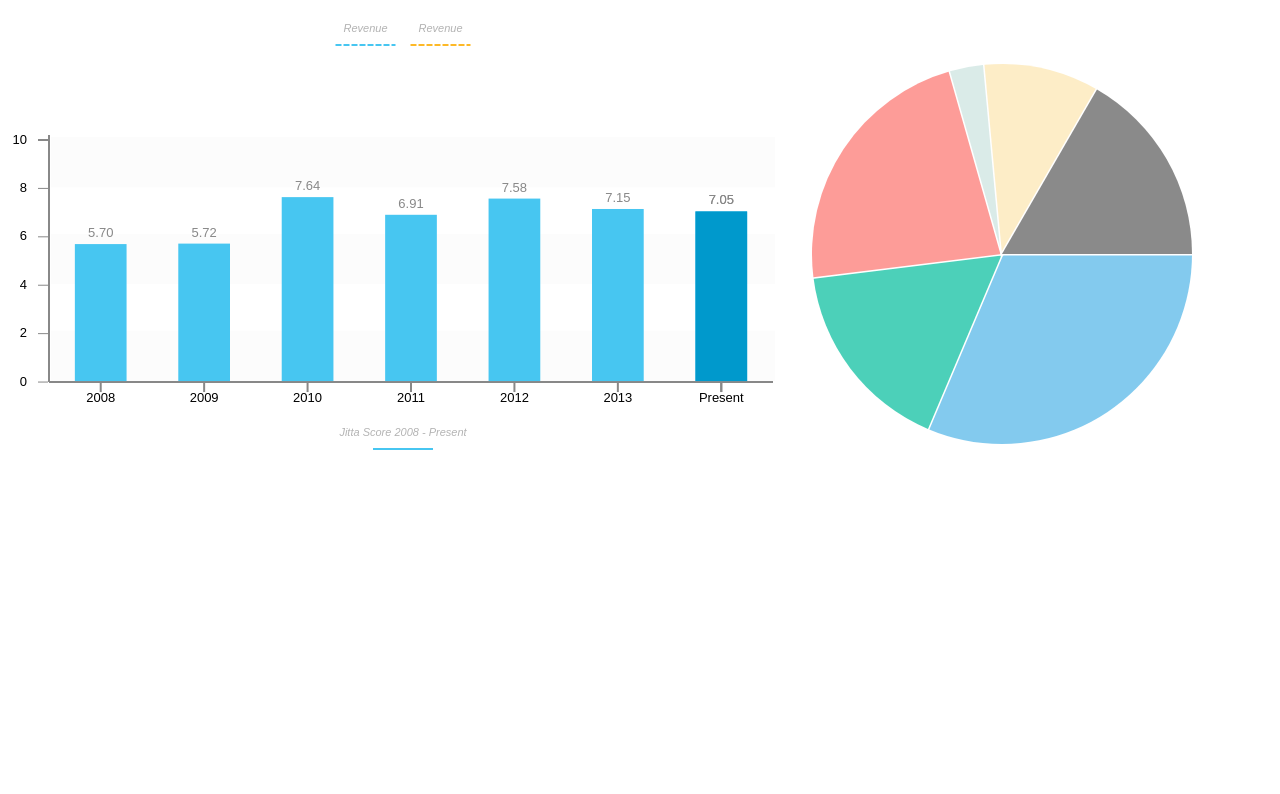
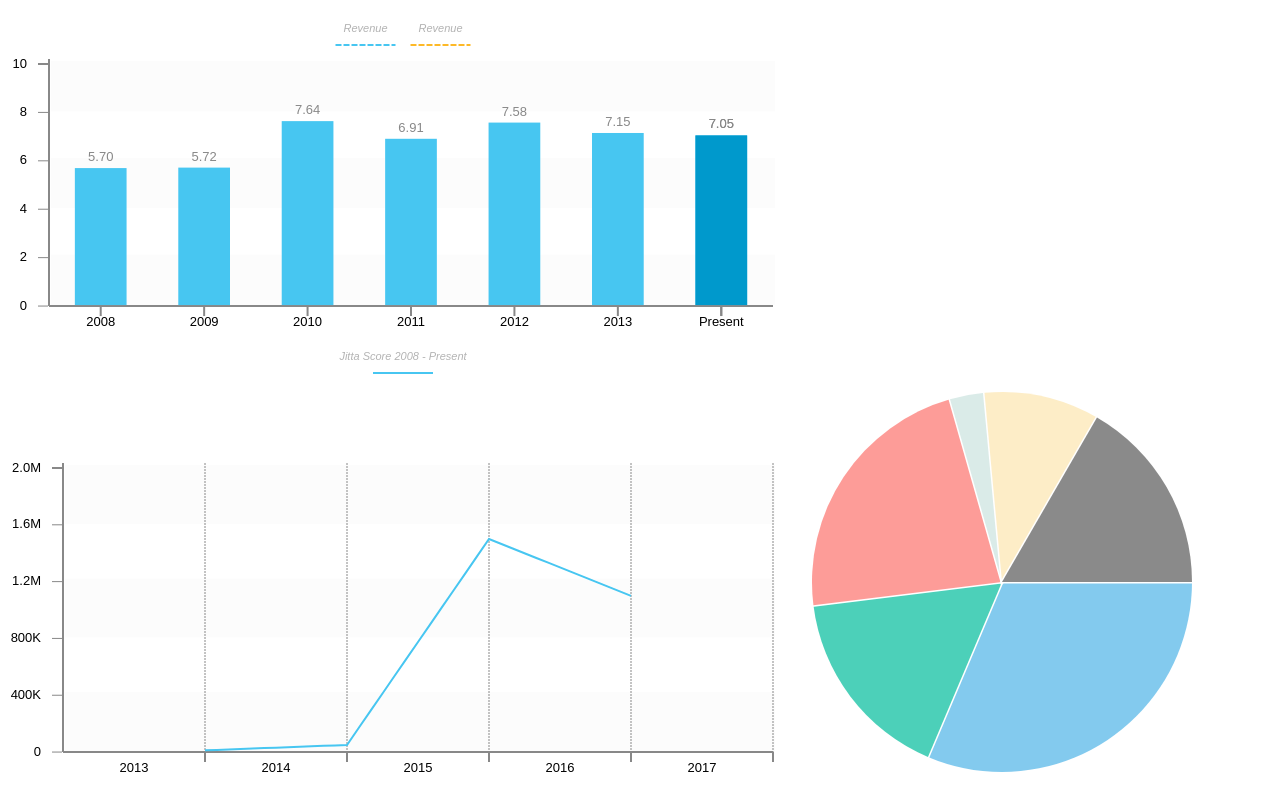
Before and after one commit to jitta/jchart, a website: page docs/index.html in a window 1280 px wide. Shown: the part 938-1732 px from the top of the page. Before the commit the page ends 1404 px from the top, so only its background shows below. Drawn offline with Linux system fonts and the light colour scheme.

Commit message:
add ‘K’ and fix huge numbers forrmatting

```diff
--- a/docs/index.html
+++ b/docs/index.html
@@ -14,6 +14,7 @@
         <script src="js/line-array-object-data.js"></script>
         <script src="js/line-object-data.js"></script>
         <script src="js/bar-array-data.js"></script>
+        <script src="js/line-object-data-huge.js"></script>
         <script src="js/pie.js"></script>
     </body>
 </html>
--- /dev/null
+++ b/docs/js/line-object-data-huge.js
@@ -0,0 +1,61 @@
+
+var line_data = {
+  data: [{
+    name: "Revenue",
+    type: "line",
+    data: {
+      "2013-12":{
+        value: 12000,
+        formatted: "12,000"
+      },
+      "2014-12":{
+        value: 50000,
+        formatted: "50,000"
+      },
+      "2015-12":{
+        value: 1500000,
+        formatted: "1,500,000"
+      },
+      "2016-12":{
+        value: 1100000,
+        formatted: "1,100,000"
+      }
+    },
+    style: {
+      line: "solid",
+      color: "#47C6F1",
+      fill_area: false
+    }
+  }],
+  labels: [new Date().getFullYear()], //at least include current year for object datas only.
+};
+
+var line_options = {
+  chart: {
+    width: 790,
+    height: 200 / 790 * window.innerWidth,
+  },
+  xAxis: {
+    data: line_data.labels,
+    label: {
+      align: 'center'
+    }
+  },
+  yAxis: {
+    breaks: 5,
+    min: 0,
+    max: null,
+    label: {
+      align: 'left'
+    }
+  },
+  legend: {
+    enable: false
+  }
+};
+
+var line_canvas = document.createElement('canvas');
+line_canvas.width = line_options.chart.width;
+line_canvas.height = line_options.chart.height;
+document.body.appendChild(line_canvas);
+var jittaLineChart = new Jchart.line(line_canvas, line_data.data, line_options, line_data.ipo_index, line_data.volume);
--- a/src/helper.coffee
+++ b/src/helper.coffee
@@ -53,6 +53,7 @@
 
   return (number/1000000000).format(decimals)+'B' if number > 1000000000
   return (number/1000000).format(decimals)+'M' if number > 1000000
+  return (number/1000).format(decimals)+'K' if number > 1000
 
   toFixedFix = (n, prec) ->
     k = Math.pow(10, prec);
--- a/src/jchart.coffee
+++ b/src/jchart.coffee
@@ -157,7 +157,7 @@
       num.format(format)
     else
       interval = @max_data-@min_data
-      if interval > @options.yAxis.breaks + 2
+      if interval > @options.yAxis.breaks + 2 and num < 1000000
         format = 0
       else if interval > 1
         format = 1
```
Also changed, not shown: dist/jchart.js, dist/jchart.min.js.
